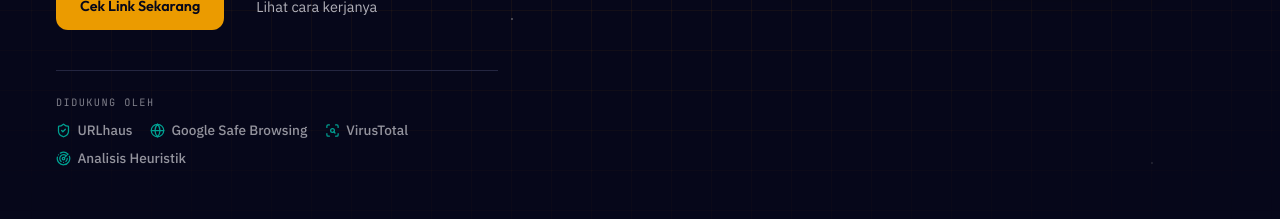
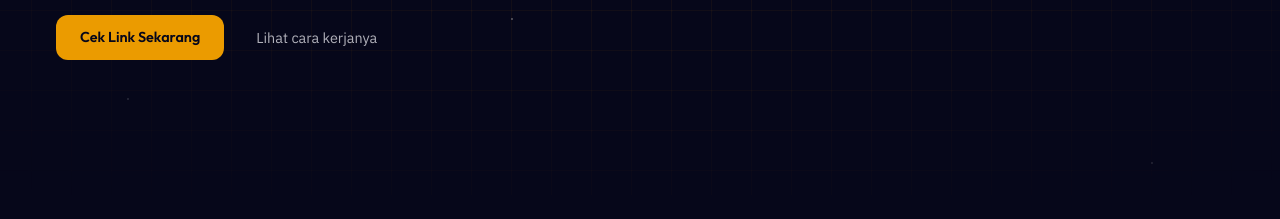
Before and after one commit to michiooo290-rgb/ceklink, a Next.js app: page / in a window 1280 px wide. Shown: the part 541-760 px from the top of the page. Built offline with nearby package versions, Linux system fonts and the light colour scheme; no server answers.

Commit message:
revert(hero): hapus trust bar 'Didukung oleh' (tidak jadi dipakai)
Hapus baris URLhaus/Google Safe Browsing/VirusTotal/Analisis Heuristik dari hero beserta CSS-nya, kembalikan import ikon ke semula.

```diff
--- a/app/enhancements.css
+++ b/app/enhancements.css
@@ -35,51 +35,6 @@
 
 @keyframes enh-sheen {
   to { background-position: 220% center; }
-}
-
-/* ── 1b. Hero trust bar: sumber data pendukung ── */
-.hero-trust {
-  display: flex;
-  flex-wrap: wrap;
-  align-items: center;
-  gap: 0.6rem 1.25rem;
-  margin-top: 2rem;
-  padding-top: 1.5rem;
-  border-top: 1px solid var(--color-border);
-  max-width: 46ch;
-}
-.hero-trust-label {
-  font-family: var(--font-mono);
-  font-size: var(--text-xs);
-  letter-spacing: 0.14em;
-  text-transform: uppercase;
-  color: var(--color-text-dim);
-}
-.hero-trust-list {
-  display: flex;
-  flex-wrap: wrap;
-  align-items: center;
-  gap: 0.5rem 1.1rem;
-  list-style: none;
-  margin: 0;
-  padding: 0;
-}
-.hero-trust-item {
-  display: inline-flex;
-  align-items: center;
-  gap: 0.4rem;
-  font-size: 0.85rem;
-  font-weight: 500;
-  color: var(--color-text-muted);
-  white-space: nowrap;
-  transition: color var(--dur-fast, 0.15s) var(--ease-out, ease);
-}
-.hero-trust-item:hover {
-  color: var(--color-text);
-}
-.hero-trust-item svg {
-  color: var(--color-secondary);
-  flex-shrink: 0;
 }
 
 /* ── 2. Kartu: terangkat halus + bayangan saat hover ── */
--- a/components/Hero.jsx
+++ b/components/Hero.jsx
@@ -2,7 +2,7 @@
 
 import { motion } from "framer-motion";
 import { useState, useEffect } from "react";
-import { ShieldCheck, AlertTriangle, XCircle, Globe, ScanSearch, Radar } from "lucide-react";
+import { ShieldCheck, AlertTriangle, XCircle } from "lucide-react";
 import ShapeGrid from "./ShapeGrid";
 import { VerticalCutReveal } from "./VerticalCutReveal";
 
@@ -198,29 +198,6 @@ export default function Hero() {
             </a>
           </div>
 
-          {/* Trust bar: sumber data yang mendukung setiap scan */}
-          <div className="hero-trust" aria-label="Didukung oleh sumber keamanan">
-            <span className="hero-trust-label">Didukung oleh</span>
-            <ul className="hero-trust-list">
-              <li className="hero-trust-item">
-                <ShieldCheck size={15} aria-hidden="true" />
-                URLhaus
-              </li>
-              <li className="hero-trust-item">
-                <Globe size={15} aria-hidden="true" />
-                Google Safe Browsing
-              </li>
-              <li className="hero-trust-item">
-                <ScanSearch size={15} aria-hidden="true" />
-                VirusTotal
-              </li>
-              <li className="hero-trust-item">
-                <Radar size={15} aria-hidden="true" />
-                Analisis Heuristik
-              </li>
-            </ul>
-          </div>
-
         </motion.div>
 
         {/* Right: live demo widget */}
```
